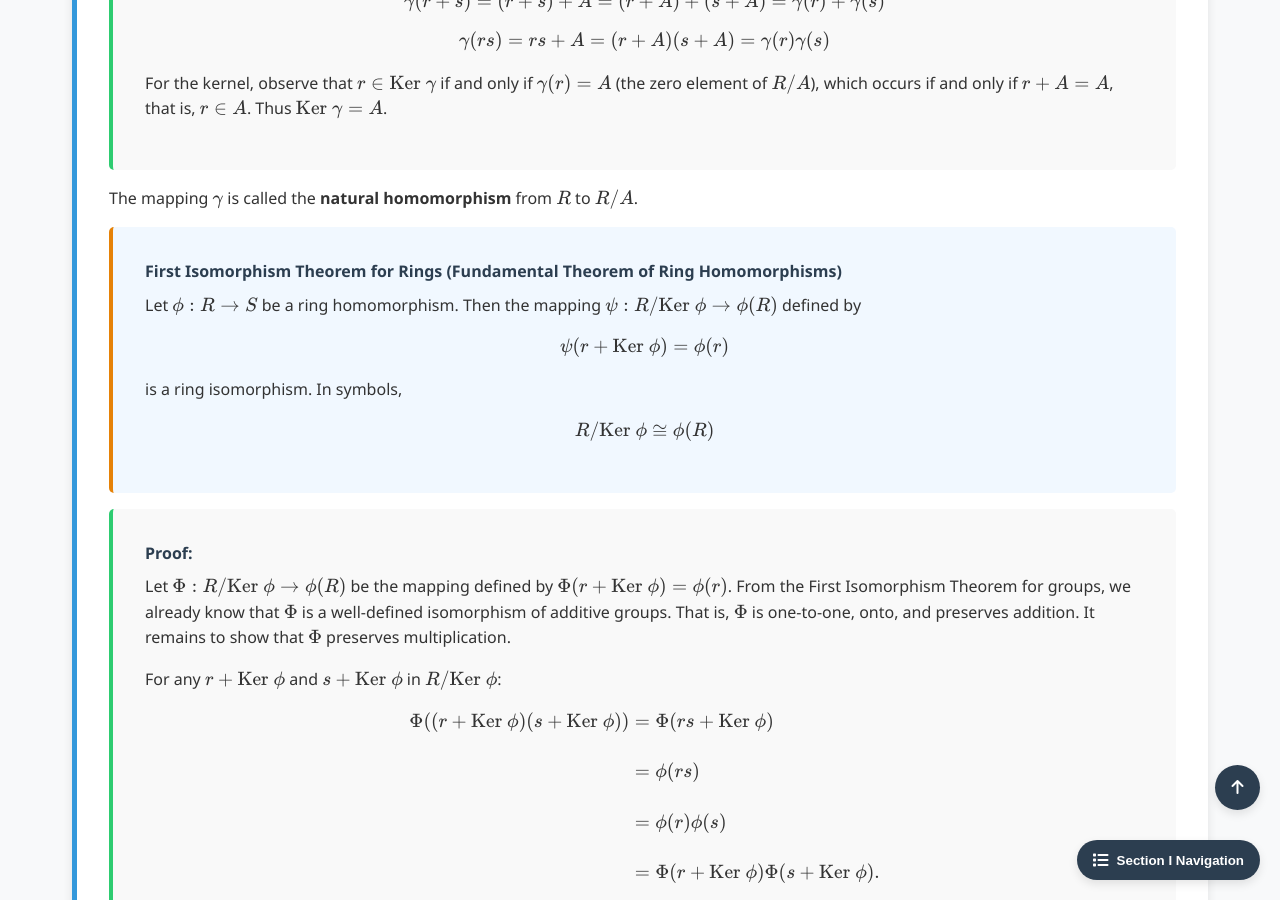
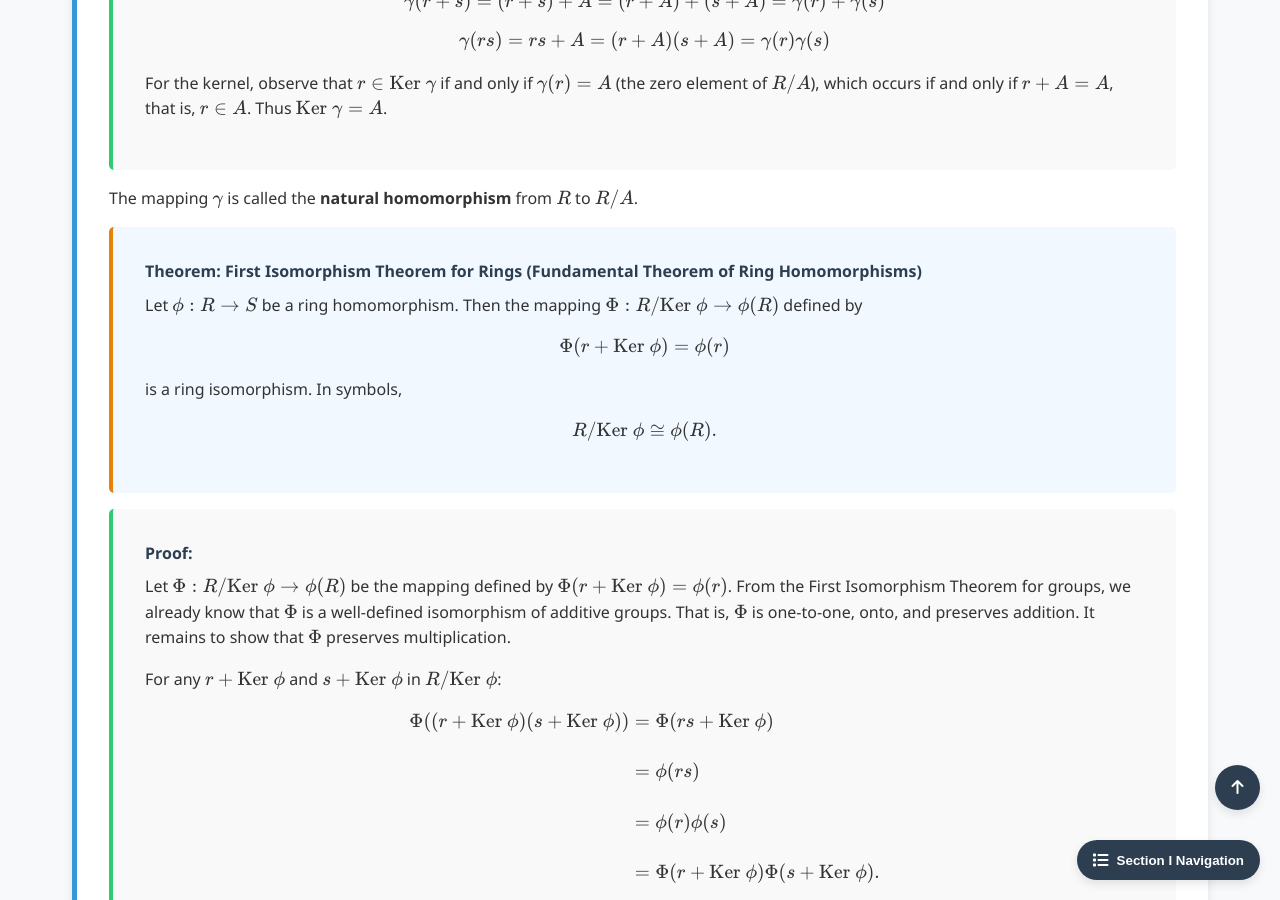
Before and after one commit to Yusukey01/yusukey01.github.io, a Jekyll site: the page built from Mathematics/Linear_algebra/ideals.html, in a window 1280 px wide and 900 px high, scrolled down 7990 px. Built offline with Jekyll 4.4.1, drawn with Linux system fonts in a browser that asks for light colours.

Commit message:
start Section I -Part20 homomorphism

```diff
--- a/Mathematics/Linear_algebra/ideals.html
+++ b/Mathematics/Linear_algebra/ideals.html
@@ -538,16 +538,16 @@ noindex: true
                 </p>
 
                 <div class="theorem">
-                    <span class="theorem-title">First Isomorphism Theorem for Rings (Fundamental Theorem of Ring Homomorphisms)</span>
+                    <span class="theorem-title">Theorem: First Isomorphism Theorem for Rings (Fundamental Theorem of Ring Homomorphisms)</span>
                     <p>
-                        Let \(\phi: R \to S\) be a ring homomorphism. Then the mapping \(\psi: R/\text{Ker } \phi \to \phi(R)\)
+                        Let \(\phi: R \to S\) be a ring homomorphism. Then the mapping \(\Phi: R/\text{Ker } \phi \to \phi(R)\)
                         defined by
                         \[
-                        \psi(r + \text{Ker } \phi) = \phi(r)
+                        \Phi(r + \text{Ker } \phi) = \phi(r)
                         \]
                         is a ring isomorphism. In symbols,
                         \[
-                        R / \text{Ker } \phi \cong \phi(R)
+                        R / \text{Ker } \phi \cong \phi(R).
                         \]
                     </p>
                 </div>
```
